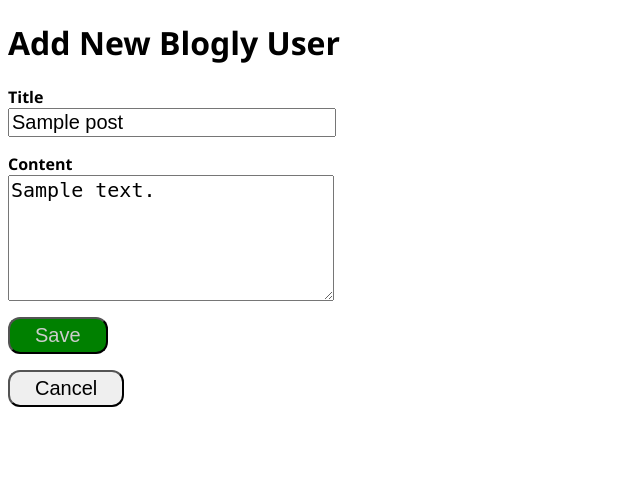
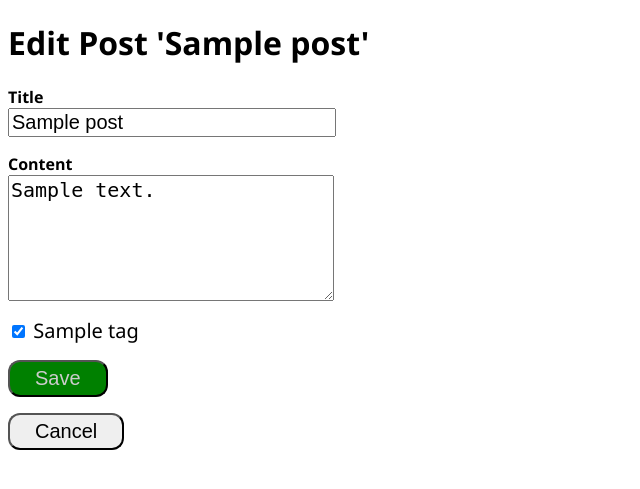
Before and after one commit to JimGeist/sb_23-01-22_SQLAlchemy_Part-1_Blogly, a Flask app: page /posts/1/edit in a window 1280 px wide. Shown: the top 489 px of the page, without its empty margins (0-640 px from the left). Run offline with Flask 2, Linux system fonts and the light colour scheme; tables that the repository leaves empty hold one stand-in row (values such as "Sample post").

Commit message:
Blogly Part 3 -- addition of tagging support -- completed.

```diff
--- a/app.py
+++ b/app.py
@@ -2,7 +2,10 @@
 
 from flask import Flask, request, redirect, render_template, redirect, flash, session
 # from flask_debugtoolbar import DebugToolbarExtension
-from models import db, connect_db, User, Post, db_add_user, db_edit_user, db_add_post, db_edit_post
+from models import db, connect_db, User, Post, Tag
+from models import db_add_user, db_edit_user, db_delete_user
+from models import db_add_post, db_edit_post, db_delete_post
+from models import db_add_tag, db_edit_tag, db_delete_tag, db_get_all_tags
 from datetime import datetime
 
 app = Flask(__name__)
@@ -24,6 +27,10 @@
 
     return redirect("/users")
 
+
+#
+# USER-RELATED ROUTES
+#
 
 @app.route("/users")
 def list_users():
@@ -67,9 +74,10 @@
     # parameter is used by SQL Alchemy and they typically happen
     # on records with nulls.
 
-    allow_delete = True if len(db_user.posts) == 0 else False
+    # allow_delete = True if len(db_user.posts) == 0 else False
+    disable_delete = "" if len(db_user.posts) == 0 else "disabled "
     return render_template("view_user.html", headline="Blogly User",
-                           user=db_user, allow_delete=allow_delete)
+                           user=db_user, disable_delete=disable_delete)
 
 
 @app.route("/users/<int:user_id>/edit")
@@ -103,13 +111,16 @@
 def delete_user_process(user_id):
     """ Process the delete of a single Blogly user """
 
-    db_user = User.query.get_or_404(user_id)
+    msg = db_delete_user(user_id)
 
-    db.session.delete(db_user)
-    db.session.commit()
+    flash(msg["text"], msg["severity"])
 
     return redirect("/users")
 
+
+#
+# POST-RELATED ROUTES
+#
 
 @app.route("/posts/<int:post_id>")
 def view_post(post_id):
@@ -119,9 +130,10 @@
     full_name = db_post.user.get_full_name()
     created_date = datetime.strftime(
         db_post.created_at, "%a %b %d, %Y %I:%M %p").replace(" 0", " ")
+    db_tags = db_post.tags
     return render_template("view_post.html",
                            headline=db_post.title,
-                           post=db_post, user_full_name=full_name, created=created_date)
+                           post=db_post, user_full_name=full_name, created=created_date, tags=db_tags)
 
 
 @app.route("/users/<int:user_id>/posts/new")
@@ -131,8 +143,9 @@
     user_data["id"] = user_id
     user_data["name"] = User.query.get(user_id).get_full_name()
 
+    db_tags = Tag.query.all()
     return render_template("add_post.html", headline=f"Add Post for { user_data['name'] }",
-                           user=user_data)
+                           user=user_data, tags=db_tags)
 
 
 @app.route("/users/<int:user_id>/posts/new", methods=["POST"])
@@ -140,11 +153,13 @@
     """ Process the add post form. The post is added and the user is
        redirected to the user detail page, /users/<user_id> """
 
-    # extract form data, add post, commit, then redirect to /users
     post_title = request.form["post-title"]
     post_content = request.form["post-content"]
 
-    msg = db_add_post(post_title, post_content, user_id)
+    formkeys = request.form.keys()
+    keys = list(formkeys)
+
+    msg = db_add_post(post_title, post_content, keys, user_id)
 
     flash(msg["text"], msg["severity"])
 
@@ -161,19 +176,37 @@
     post_data["content"] = db_post.content
     post_data["user_id"] = db_post.user_id
 
-    return render_template("edit_post.html", headline="Add New Blogly User", post=post_data)
+    # db_get_all_tags returns the following list:
+    # [
+    #     {   id:      < id for the tag >,
+    #         name:    < name of the tag >,
+    #         checked: < 'checked' when found on post, otherwise '' >
+    #     }, ...
+    # ]
+    # The list includes all tags. checked is set to checked when the tag
+    #  is on post_id.
+    tag_usage = db_get_all_tags(post_id)
+
+    return render_template("edit_post.html",
+                           headline=f"Edit Post '{ post_data['title'] }'",
+                           post=post_data,
+                           tags=tag_usage)
 
 
 @app.route("/posts/<int:post_id>/edit", methods=["POST"])
 def edit_post_process(post_id):
     """ Process the edit of a post. Return to users/<user_id> """
 
-    # extract form data, commit, then redirect to /users
+    # extract form data, extract key values (keys have the tags),
+    #  then redirect to /users
     f_title = request.form["post-title"].strip()
     f_content = request.form["post-content"].strip()
 
+    formkeys = request.form.keys()
+    keys = list(formkeys)
+
     # msg will also include a field for the user_id for routing.
-    msg = db_edit_post(post_id, f_title, f_content)
+    msg = db_edit_post(post_id, f_title, f_content, keys)
 
     flash(msg["text"], msg["severity"])
 
@@ -184,10 +217,108 @@
 def delete_post_process(post_id):
     """ Process the delete of a single post """
 
-    db_post = Post.query.get_or_404(post_id)
-    user_id = db_post.user_id
+    # db_post = Post.query.get_or_404(post_id)
+    # user_id = db_post.user_id
 
-    db.session.delete(db_post)
-    db.session.commit()
+    # db.session.delete(db_post)
+    # db.session.commit()
 
-    return redirect(f"/users/{user_id}")
+    # msg will also include a field for the user_id for routing.
+    msg = db_delete_post(post_id)
+
+    flash(msg["text"], msg["severity"])
+
+    # Use /users route when we have an 'error', otherwise use /users/{user_id}
+    if (msg["severity"] == "error"):
+        return redirect("/users")
+    else:
+        return redirect(f"/users/{msg['user_id']}")
+
+
+#
+# TAG-RELATED ROUTES
+#
+
+@app.route("/tags")
+def list_tags():
+    """ Lists all tags, with links to the tag detail page.
+        Page includes a button to Add Tag
+    """
+
+    db_tags = Tag.query.all()
+
+    return render_template("list_tags.html", headline="Tags", tags=db_tags)
+
+
+@app.route("/tags/<int:tag_id>")
+def view_tag(tag_id):
+    """ Show the posts tagged with the tag. The listed posts will link to the view for a post.
+        Page includes buttons to edit and delete the tag.
+    """
+
+    db_tag = Tag.query.get_or_404(tag_id)
+    # find the posts using the tag
+    db_posts = db_tag.posts
+    return render_template("view_tag.html",
+                           headline=db_tag.name,
+                           tag_id=db_tag.id,
+                           posts=db_posts)
+
+
+@app.route("/tags/new")
+def add_tag_form():
+    """ Show form to add a new tag. """
+
+    return render_template("add_tag.html", headline="Add a tag")
+
+
+@app.route("/tags/new", methods=["POST"])
+def add_tag_process():
+    """ Process the add tag form. The new tag is added and the user is
+       redirected to the tags list """
+
+    # extract form data, call function to add tag, handle messaging,
+    #  then redirect to /tags
+    tag_name = request.form["tag-name"]
+
+    msg = db_add_tag(tag_name)
+
+    flash(msg["text"], msg["severity"])
+
+    return redirect(f"/tags")
+
+
+@app.route("/tags/<int:tag_id>/edit")
+def edit_tag(tag_id):
+    """ Edit a tag """
+
+    tag_data = {"id": tag_id}
+    db_tag = Tag.query.get_or_404(tag_id)
+    tag_data["name"] = db_tag.name
+
+    return render_template("edit_tag.html", headline=f"Edit '{ tag_data['name'] }' tag", tag=tag_data)
+
+
+@app.route("/tags/<int:tag_id>/edit", methods=["POST"])
+def edit_tag_process(tag_id):
+    """ Process the edit of a tag. Return to /tags """
+
+    # extract form data, process edit, then redirect to /tags
+    f_name = request.form["tag-name"].strip()
+
+    msg = db_edit_tag(tag_id, f_name)
+
+    flash(msg["text"], msg["severity"])
+
+    return redirect("/tags")
+
+
+@app.route("/tags/<int:tag_id>/delete", methods=["POST"])
+def delete_tag_process(tag_id):
+    """ Process the delete of a single tag """
+
+    msg = db_delete_tag(tag_id)
+
+    flash(msg["text"], msg["severity"])
+
+    return redirect("/tags")
--- a/static/base.css
+++ b/static/base.css
@@ -10,6 +10,16 @@
 
 .div-float {
     float: left;
+}
+
+#div-tags{
+    margin-top: 1.00rem;
+    font-size: 1.25rem;
+}
+
+.tags-list {
+    font-family: 'Segoe UI', Tahoma, Geneva, Verdana, sans-serif;
+    font-size: 2.00rem;
 }
 
 .users-list {
@@ -64,6 +74,24 @@
     list-style-type: none;
 }
 
+.post-tag {
+    color: #CCC;
+    background-color: #8f00bb;
+    font-style: italic;
+    font-size: 1.0rem;
+    font-weight: bold;
+    border-radius: 0.5rem;
+    padding-left: 0.5rem;
+    padding-right: 0.5rem;
+    padding-bottom: 0.15rem;
+}
+
+.error {
+    color: #BB0000;
+    font-size: 1.5rem;
+    font-weight: bold;
+}
+
 .warning {
     color: orange;
     font-size: 1.5rem;
--- a/templates/edit_post.html
+++ b/templates/edit_post.html
@@ -5,6 +5,16 @@
   <input class="inp" name="post-title" value="{{ post.title }}">
   <label class="lbl" for="post-content">Content</label>
   <textarea rows="5" class="inp" name="post-content" wrap="hard">{{ post.content }}</textarea>
+
+  {% if tags %}
+  <div class="" id="div-tags">
+    {% for tag in tags %}
+    <input type="checkbox" name="tag-{{ tag.id }}" id="tag-{{ tag.id }}" value="{{ tag.name }}" {{ tag.checked }}>
+    <label class="" for="{{ tag.name }}">{{ tag.name }}</label>
+    {% endfor %}
+  </div>
+  {% endif %}
+
   <input type="submit" class="dsp-inline btn btn-save" value="Save">
 </form>
 <a href="/users/{{ post.user_id }}"><button class="btn">Cancel</button></a>
--- a/templates/view_user.html
+++ b/templates/view_user.html
@@ -6,11 +6,7 @@
     <a href="/users"><button class="btn">Cancel</button></a>
     <a href="/users/{{ user.id }}/edit"><button class="btn btn-edit">Edit</button></a>
     <form class="dsp-inline" action="/users/{{ user.id }}/delete" method="post">
-        {% if allow_delete %}
-        <input type="submit" class="btn btn-delete" value="Delete">
-        {% else %}
-        <input type="submit" class="btn btn-delete" disabled value="Delete">
-        {% endif %}
+        <input type="submit" class="btn btn-delete" {{ disable_delete }}value="Delete">
     </form>
     {% if user.posts %}
     <span class="view-user-name">Posts</span>
```
Also changed, not shown: models.py (+329 -14 lines), templates/add_post.html (+12 -1 lines), templates/add_tag.html (added, +10 -0 lines), templates/edit_tag.html (added, +9 -0 lines), templates/list_tags.html (added, +10 -0 lines), templates/view_post.html (+8 -0 lines), templates/view_tag.html (added, +12 -0 lines), README.md.
